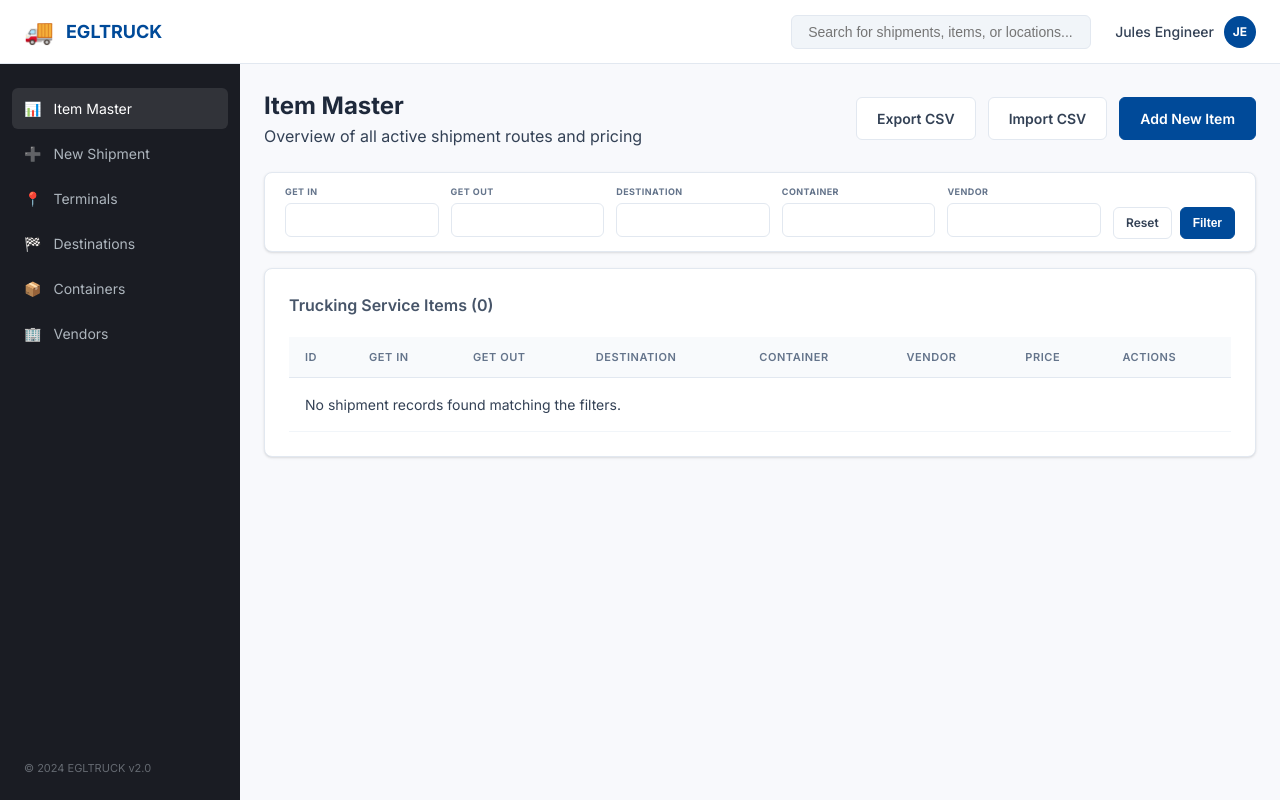
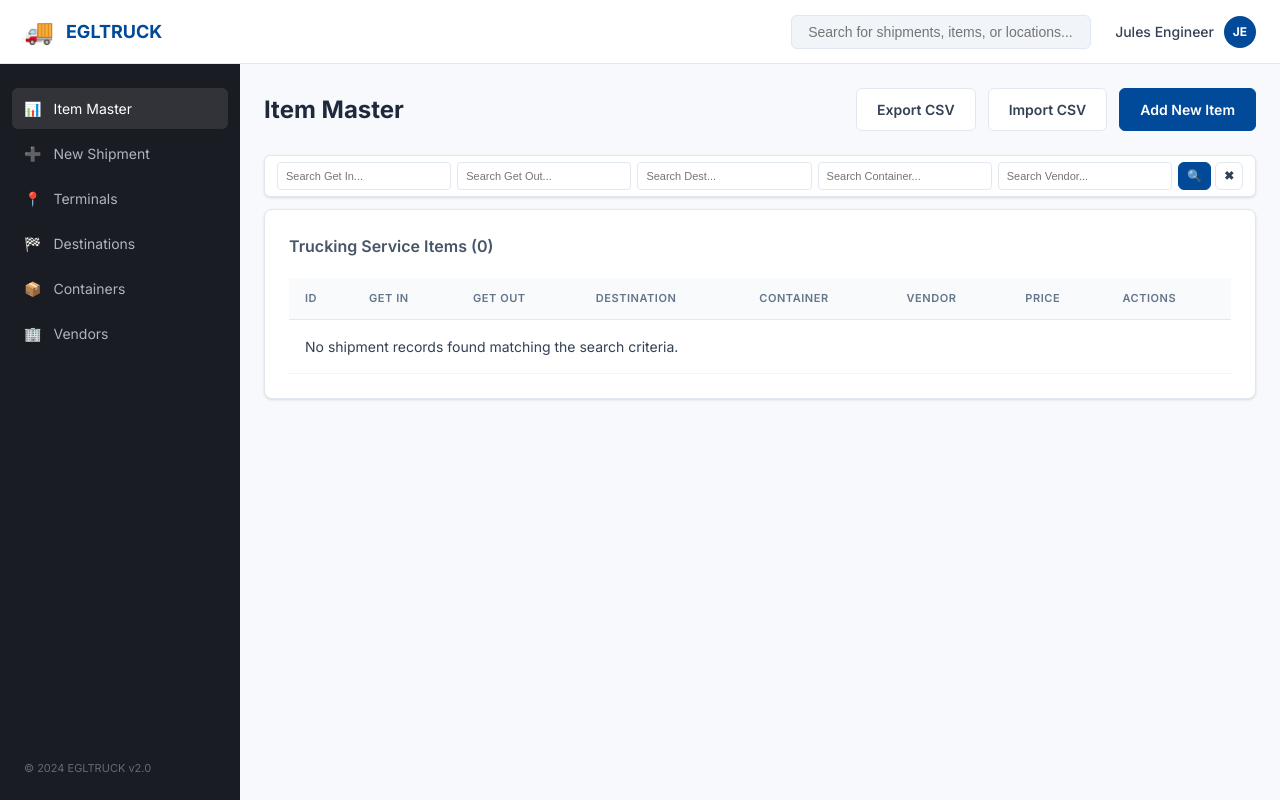
Before and after one commit to bemwathabet/Test1, a PHP site: page / in a window 1280 px wide. Run offline with PHP 8.4, Linux system fonts and the light colour scheme; data comes from the database, SQL or seed files in the repository; lists and menus that the app fills with data are empty.

Commit message:
Implement ultra-compact searchable filter bar for EGLTRUCK.
- Replaced multi-select dropdowns with searchable text inputs and HTML5 datalists.
- Redesigned the filter bar to be ultra-compact (28px height) and strictly single-line.
- Updated filtering logic to support partial text search across all parameters.
- Optimized UI spacing and font sizes for maximum vertical efficiency.
- Preserved relational data integrity while allowing human-readable search.

Co-authored-by: bemwathabet <295665427+bemwathabet@users.noreply.github.com>

```diff
--- a/index.php
+++ b/index.php
@@ -1,51 +1,42 @@
 <?php
 $db = require 'database.php';
 
-// Fetch lookups for the filter dropdowns
+// Fetch lookups for the filter datalists
 $terminals = $db->query("SELECT * FROM terminals ORDER BY name ASC")->fetchAll(PDO::FETCH_ASSOC);
 $destinations = $db->query("SELECT * FROM destinations ORDER BY name ASC")->fetchAll(PDO::FETCH_ASSOC);
 $containers = $db->query("SELECT * FROM containers ORDER BY reference ASC")->fetchAll(PDO::FETCH_ASSOC);
 $vendors = $db->query("SELECT * FROM vendors ORDER BY name ASC")->fetchAll(PDO::FETCH_ASSOC);
 
-// Capture filters from GET
-$f_get_in = $_GET['f_get_in'] ?? [];
-$f_get_out = $_GET['f_get_out'] ?? [];
-$f_dest = $_GET['f_dest'] ?? [];
-$f_container = $_GET['f_container'] ?? [];
-$f_vendor = $_GET['f_vendor'] ?? [];
+// Capture filters from GET (now using single strings for searchable inputs)
+$s_get_in = $_GET['s_get_in'] ?? '';
+$s_get_out = $_GET['s_get_out'] ?? '';
+$s_dest = $_GET['s_dest'] ?? '';
+$s_container = $_GET['s_container'] ?? '';
+$s_vendor = $_GET['s_vendor'] ?? '';
 
 // Build Dynamic Query
 $where_clauses = [];
 $params = [];
 
-if (!empty($f_get_in)) {
-    $placeholders = implode(',', array_fill(0, count($f_get_in), '?'));
-    $where_clauses[] = "i.get_in_id IN ($placeholders)";
-    $params = array_merge($params, $f_get_in);
+if (!empty($s_get_in)) {
+    $where_clauses[] = "t_in.name LIKE ?";
+    $params[] = "%$s_get_in%";
 }
-
-if (!empty($f_get_out)) {
-    $placeholders = implode(',', array_fill(0, count($f_get_out), '?'));
-    $where_clauses[] = "i.get_out_id IN ($placeholders)";
-    $params = array_merge($params, $f_get_out);
+if (!empty($s_get_out)) {
+    $where_clauses[] = "t_out.name LIKE ?";
+    $params[] = "%$s_get_out%";
 }
-
-if (!empty($f_dest)) {
-    $placeholders = implode(',', array_fill(0, count($f_dest), '?'));
-    $where_clauses[] = "i.destination_id IN ($placeholders)";
-    $params = array_merge($params, $f_dest);
+if (!empty($s_dest)) {
+    $where_clauses[] = "d.name LIKE ?";
+    $params[] = "%$s_dest%";
 }
-
-if (!empty($f_container)) {
-    $placeholders = implode(',', array_fill(0, count($f_container), '?'));
-    $where_clauses[] = "i.container_id IN ($placeholders)";
-    $params = array_merge($params, $f_container);
+if (!empty($s_container)) {
+    $where_clauses[] = "c.reference LIKE ?";
+    $params[] = "%$s_container%";
 }
-
-if (!empty($f_vendor)) {
-    $placeholders = implode(',', array_fill(0, count($f_vendor), '?'));
-    $where_clauses[] = "i.vendor_id IN ($placeholders)";
-    $params = array_merge($params, $f_vendor);
+if (!empty($s_vendor)) {
+    $where_clauses[] = "v.name LIKE ?";
+    $params[] = "%$s_vendor%";
 }
 
 $query = "SELECT i.*,
@@ -70,10 +61,6 @@ $query .= " ORDER BY i.id DESC";
 $stmt = $db->prepare($query);
 $stmt->execute($params);
 $items = $stmt->fetchAll(PDO::FETCH_ASSOC);
-
-function is_selected($val, $arr) {
-    return in_array($val, $arr) ? 'selected' : '';
-}
 ?>
 <!DOCTYPE html>
 <html lang="en">
@@ -95,7 +82,6 @@ function is_selected($val, $arr) {
             <header class="page-header">
                 <div class="page-title">
                     <h1>Item Master</h1>
-                    <p>Overview of all active shipment routes and pricing</p>
                 </div>
                 <div class="page-actions">
                     <a href="export.php?type=items" class="btn">Export CSV</a>
@@ -104,75 +90,52 @@ function is_selected($val, $arr) {
                 </div>
             </header>
 
-            <section class="filter-section">
+            <section class="filter-section compact-search-bar">
                 <form action="index.php" method="GET">
-                    <div class="filter-grid">
-                        <div class="filter-group">
-                            <label>Get In</label>
-                            <select name="f_get_in[]" multiple title="Hold Ctrl to select multiple">
+                    <input type="text" name="s_get_in" list="l_get_in" placeholder="Search Get In..." value="<?php echo htmlspecialchars($s_get_in); ?>">
+                    <datalist id="l_get_in">
                         <?php foreach ($terminals as $t): ?>
-                                    <option value="<?php echo $t['id']; ?>" <?php echo is_selected($t['id'], $f_get_in); ?>>
-                                        <?php echo htmlspecialchars($t['name']); ?>
-                                    </option>
+                            <option value="<?php echo htmlspecialchars($t['name']); ?>">
                         <?php endforeach; ?>
-                            </select>
-                        </div>
-                        <div class="filter-group">
-                            <label>Get Out</label>
-                            <select name="f_get_out[]" multiple title="Hold Ctrl to select multiple">
+                    </datalist>
+
+                    <input type="text" name="s_get_out" list="l_get_out" placeholder="Search Get Out..." value="<?php echo htmlspecialchars($s_get_out); ?>">
+                    <datalist id="l_get_out">
                         <?php foreach ($terminals as $t): ?>
-                                    <option value="<?php echo $t['id']; ?>" <?php echo is_selected($t['id'], $f_get_out); ?>>
-                                        <?php echo htmlspecialchars($t['name']); ?>
-                                    </option>
+                            <option value="<?php echo htmlspecialchars($t['name']); ?>">
                         <?php endforeach; ?>
-                            </select>
-                        </div>
-                        <div class="filter-group">
-                            <label>Destination</label>
-                            <select name="f_dest[]" multiple title="Hold Ctrl to select multiple">
+                    </datalist>
+
+                    <input type="text" name="s_dest" list="l_dest" placeholder="Search Dest..." value="<?php echo htmlspecialchars($s_dest); ?>">
+                    <datalist id="l_dest">
                         <?php foreach ($destinations as $d): ?>
-                                    <option value="<?php echo $d['id']; ?>" <?php echo is_selected($d['id'], $f_dest); ?>>
-                                        <?php echo htmlspecialchars($d['name']); ?>
-                                    </option>
+                            <option value="<?php echo htmlspecialchars($d['name']); ?>">
                         <?php endforeach; ?>
-                            </select>
-                        </div>
-                        <div class="filter-group">
-                            <label>Container</label>
-                            <select name="f_container[]" multiple title="Hold Ctrl to select multiple">
+                    </datalist>
+
+                    <input type="text" name="s_container" list="l_container" placeholder="Search Container..." value="<?php echo htmlspecialchars($s_container); ?>">
+                    <datalist id="l_container">
                         <?php foreach ($containers as $c): ?>
-                                    <option value="<?php echo $c['id']; ?>" <?php echo is_selected($c['id'], $f_container); ?>>
-                                        <?php echo htmlspecialchars($c['reference']); ?>
-                                    </option>
+                            <option value="<?php echo htmlspecialchars($c['reference']); ?>">
                         <?php endforeach; ?>
-                            </select>
-                        </div>
-                        <div class="filter-group">
-                            <label>Vendor</label>
-                            <select name="f_vendor[]" multiple title="Hold Ctrl to select multiple">
+                    </datalist>
+
+                    <input type="text" name="s_vendor" list="l_vendor" placeholder="Search Vendor..." value="<?php echo htmlspecialchars($s_vendor); ?>">
+                    <datalist id="l_vendor">
                         <?php foreach ($vendors as $v): ?>
-                                    <option value="<?php echo $v['id']; ?>" <?php echo is_selected($v['id'], $f_vendor); ?>>
-                                        <?php echo htmlspecialchars($v['name']); ?>
-                                    </option>
+                            <option value="<?php echo htmlspecialchars($v['name']); ?>">
                         <?php endforeach; ?>
-                            </select>
-                        </div>
-                    </div>
+                    </datalist>
+
                     <div class="filter-actions">
-                        <a href="index.php" class="btn">Reset</a>
-                        <button type="submit" class="btn btn-primary">Filter</button>
+                        <button type="submit" class="btn btn-primary">🔍</button>
+                        <a href="index.php" class="btn">✖</a>
                     </div>
                 </form>
             </section>
 
             <?php if (isset($_GET['success'])): ?>
                 <div class="alert alert-success">Shipment record added successfully!</div>
-            <?php endif; ?>
-            <?php if (isset($_GET['updated'])): ?>
-                <div class="alert alert-success">Shipment record updated successfully!</div>
-            <?php endif; ?>
-            <?php if (isset($_GET['deleted'])): ?>
-                <div class="alert alert-danger">Record deleted successfully.</div>
             <?php endif; ?>
 
             <div class="card">
@@ -194,7 +157,7 @@ function is_selected($val, $arr) {
                         <tbody>
                             <?php if (empty($items)): ?>
                                 <tr>
-                                    <td colspan="8">No shipment records found matching the filters.</td>
+                                    <td colspan="8">No shipment records found matching the search criteria.</td>
                                 </tr>
                             <?php else: ?>
                                 <?php foreach ($items as $item): ?>
--- a/style.css
+++ b/style.css
@@ -228,10 +228,16 @@ input:focus, select:focus {
     cursor: pointer;
     transition: all 0.2s;
     text-decoration: none;
-    border: none;
+    border: 1px solid var(--border-color);
+    background: white;
+    color: var(--text-color);
 }
 
-.btn-primary { background-color: var(--primary-color); color: white; }
+.btn-primary {
+    background-color: var(--primary-color);
+    color: white;
+    border-color: var(--primary-color);
+}
 .btn-primary:hover { background-color: var(--primary-hover); }
 
 /* Alerts */
@@ -245,57 +251,42 @@ input:focus, select:focus {
 .alert-success { background-color: var(--success-bg); color: var(--success-text); }
 .alert-danger { background-color: #fee2e2; color: #991b1b; }
 
-/* Filter Section */
-.filter-section {
+/* Filter Section - Ultra Compact Search Bar */
+.filter-section.compact-search-bar {
     background: #fff;
-    padding: 12px 20px;
-    border-radius: 8px;
+    padding: 6px 12px;
+    border-radius: 6px;
     border: 1px solid var(--border-color);
-    margin-bottom: 16px;
+    margin-bottom: 12px;
     box-shadow: var(--shadow);
 }
 
-.filter-section form {
+.compact-search-bar form {
     display: flex;
-    align-items: flex-end;
-    gap: 12px;
+    align-items: center;
+    gap: 6px;
 }
 
-.filter-grid {
-    display: flex;
+.compact-search-bar input[type="text"] {
     flex: 1;
-    gap: 12px;
+    height: 28px;
+    padding: 2px 8px;
+    font-size: 11px;
+    border: 1px solid var(--border-color);
+    border-radius: 4px;
+    min-width: 0; /* Allow shrinking */
 }
 
-.filter-group {
-    flex: 1;
+.compact-search-bar .filter-actions {
+    display: flex;
+    gap: 4px;
 }
 
-.filter-group label {
-    display: block;
-    font-size: 9px;
-    font-weight: 700;
-    color: #64748b;
-    margin-bottom: 4px;
-    text-transform: uppercase;
-    letter-spacing: 0.05em;
-}
-
-.filter-group select[multiple] {
-    height: 34px;
-    padding: 4px 8px;
+.compact-search-bar .btn {
+    padding: 0 8px;
+    height: 28px;
     font-size: 12px;
-    background-image: none;
-}
-
-.filter-actions {
-    display: flex;
-    gap: 8px;
-}
-
-.filter-actions .btn {
-    padding: 6px 12px;
-    font-size: 12px;
+    min-width: 28px;
 }
 
 /* Action Links */
@@ -327,26 +318,3 @@ input:focus, select:focus {
     display: flex;
     gap: 12px;
 }
-
-.btn {
-    display: inline-flex;
-    align-items: center;
-    justify-content: center;
-    padding: 10px 20px;
-    border-radius: 6px;
-    font-size: 14px;
-    font-weight: 600;
-    cursor: pointer;
-    transition: all 0.2s;
-    text-decoration: none;
-    border: 1px solid var(--border-color);
-    background: white;
-    color: var(--text-color);
-}
-
-.btn-primary {
-    background-color: var(--primary-color);
-    color: white;
-    border-color: var(--primary-color);
-}
-.btn-primary:hover { background-color: var(--primary-hover); }
```
Lines whose indentation alone changed are shown as unchanged.
